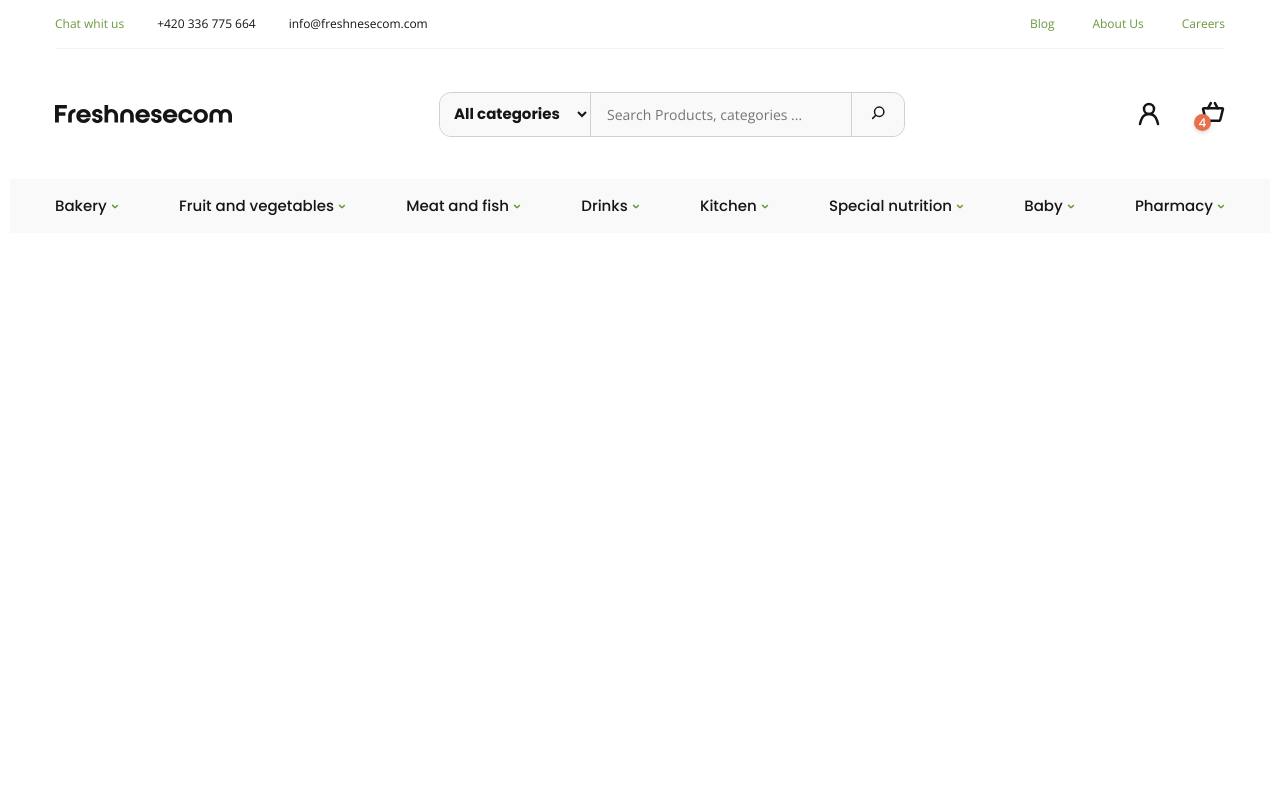
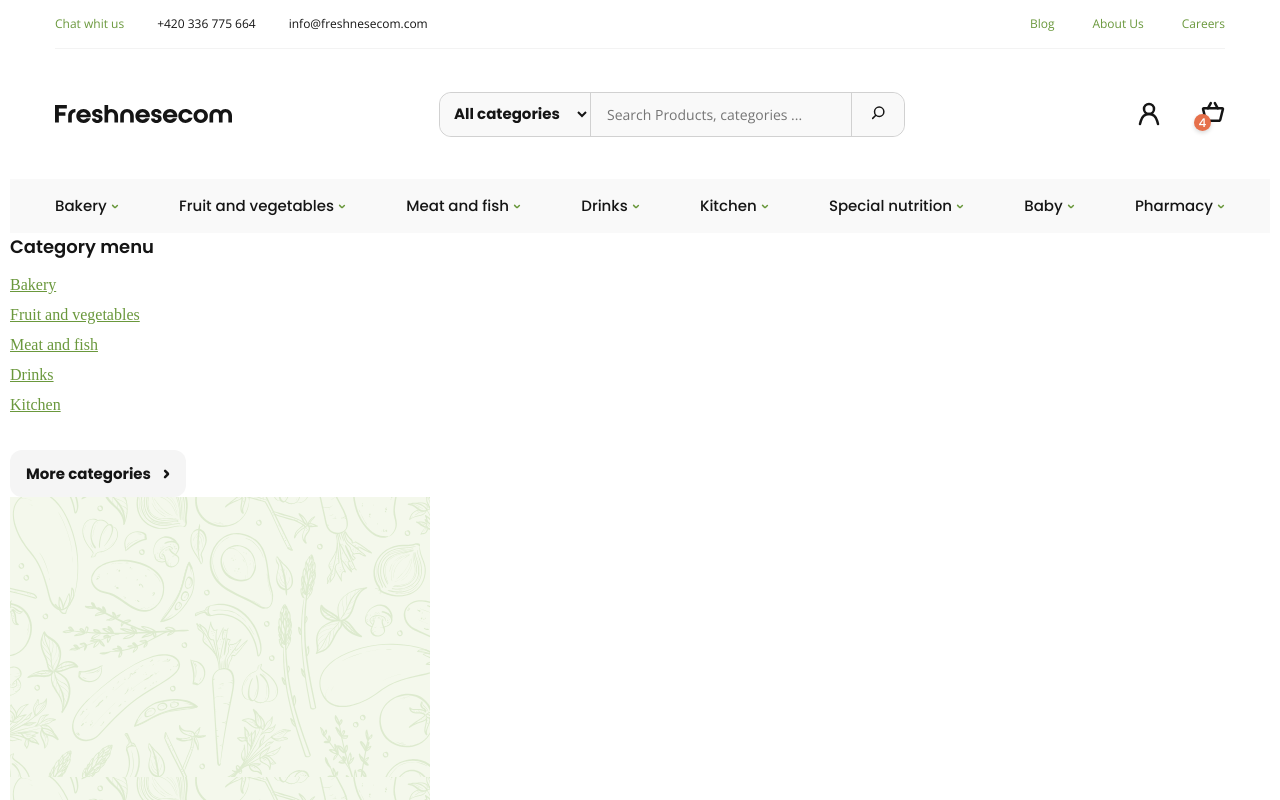
Before and after one commit to altf4rex/eCommerce, a React (Create React App) app in the folder ecom/: page / in a window 1280 px wide. Shown: the top 800 px of the page. Built offline with nearby package versions, Linux system fonts and the light colour scheme.

Commit message:
Home page

```diff
--- a/ecom/src/App.js
+++ b/ecom/src/App.js
@@ -1,5 +1,6 @@
 import Header from './Header.js'
 import Menu from './Menu.js'
+import HomePage from './HomePage.js'
 
 const categories = [
   {name: "Bakery"},
@@ -20,8 +21,8 @@ function App() {
        basketCounter={basketCounter}
       />
       <Menu categories={categories}/>
+      <HomePage categories={categories}/>
       {/*
-      <HomePage />
       <Category />
       <Detail />
       <Checkout />
--- /dev/null
+++ b/ecom/src/BanerRecipe.js
@@ -0,0 +1,12 @@
+import React from 'react'
+import BgRecipe from '../src/assets/BgRecipe.svg'
+
+const BanerRecipe = () => {
+  return (
+    <div className='baner-recipe'>
+        <img className='baner-recipe__img' src={BgRecipe} alt="" />
+    </div>
+  )
+}
+
+export default BanerRecipe
--- /dev/null
+++ b/ecom/src/FirstComponetHome.js
@@ -0,0 +1,15 @@
+import React from 'react'
+import LeftMenuHome from './LeftMenuHome.js'
+import BanerRecipe from './BanerRecipe.js'
+
+const FirstComponetHome = ({categories}) => {
+  return (
+    <div>
+        <LeftMenuHome categories={categories}/>
+        <BanerRecipe />
+        <BanerRecipe />
+    </div>
+  )
+}
+
+export default FirstComponetHome
--- /dev/null
+++ b/ecom/src/HomePage.js
@@ -0,0 +1,11 @@
+import React from 'react'
+import FirstComponetHome from './FirstComponetHome.js'
+const HomePage = ({categories}) => {
+  return (
+    <div>
+        <FirstComponetHome categories={categories}/>
+    </div>
+  )
+}
+
+export default HomePage
--- /dev/null
+++ b/ecom/src/LeftMenuHome.js
@@ -0,0 +1,22 @@
+import React from 'react'
+import ArrowRight from '../src/assets/arrow-right.svg'
+const LeftMenuHome = ({categories}) => {
+  const category = categories.slice(0, 5);
+  return (
+    <div className='left-menu-home'>
+        <h3 className='left-menu-home__name'>Category menu</h3>
+        <ul className='left-menu-home__categories'>
+          {
+         category.map((c) =>
+            <li className='left-menu-home__category' href="#" key={c.name}><a className='left-menu-home__link' href="№">{c.name}</a></li>
+         )
+        }
+        </ul>
+        <div className='left-menu-home__button'>
+        More categories<img src={ArrowRight} alt="" style={{marginLeft: "12.5px"}}/>
+        </div>
+    </div>
+  )
+}
+
+export default LeftMenuHome
--- a/ecom/src/index.css
+++ b/ecom/src/index.css
@@ -14,10 +14,10 @@
 }
 
 .headertop {
+  display: flex;
+  justify-content: space-between;
   margin-top: 16px;
   padding-bottom: 16px;
-  display: flex;
-  justify-content: space-between;
   border-bottom: 1px solid rgba(21, 21, 21, 0.05);
   font-family: "Open Sans";
   font-style: normal;
@@ -59,8 +59,8 @@
 .headersearch {
   display: flex;
   justify-content: space-between;
+  align-items: center;
   margin: 40px 0;
-  align-items: center;
 }
 
 .headersearch__form {
@@ -111,15 +111,20 @@
 }
 
 .headersearch__search-button{
+  padding: 0 18px;
   border: 0;
   border-top-right-radius: 12px;
   border-bottom-right-radius: 12px;
-  padding: 0 18px;
   cursor: pointer;
   background: inherit;
 }
 
 .headersearch__basket-count{
+  position: absolute;
+width: 17px;
+height: 17px;
+right: 14px;
+top: 14px;
   text-align: center;
   font-family: 'Poppins';
 font-style: normal;
@@ -127,24 +132,21 @@ font-weight: 500;
 font-size: 12px;
 line-height: 18px;
 color: #FFFFFF;
-position: absolute;
-width: 17px;
-height: 17px;
-right: 14px;
-top: 14px;
 background: #E6704B;
 box-shadow: 0px 2px 4px rgba(0, 0, 0, 0.15);
 border-radius: 12px;
 }
 
 .menu{
-  padding: 16px 45px;
   display: flex;
+  flex-wrap: wrap;
   justify-content: space-between;
+  padding: 16px 5px 0 45px;
   background-color: #F9F9F9;
 }
 
 .menu__category{
+  margin: 0 40px 16px 0;
   font-family: 'Poppins';
 font-style: normal;
 font-weight: 500;
@@ -153,3 +155,49 @@ line-height: 22px;
 color: #151515;
 cursor: pointer;
 }
+
+.left-menu-home__name{
+  margin-bottom: 16px;
+  font-family: 'Poppins';
+font-style: normal;
+font-weight: 600;
+font-size: 18px;
+line-height: 27px;
+color: #151515;
+}
+
+.left-menu-home__categories{
+  margin-bottom: 36px;
+  list-style: none;
+}
+
+.left-menu-home__category{
+  margin-bottom: 12px;
+}
+
+.left-menu-home__link{
+  color: #6A983C;
+
+}
+
+.left-menu-home__button{
+  display: inline-block;
+  padding: 12.5px 16px;
+  font-family: 'Poppins';
+font-style: normal;
+font-weight: 700;
+font-size: 15px;
+line-height: 22px;
+color: #151515;
+background: #F5F5F5;
+border-radius: 12px;
+cursor: pointer;
+}
+
+.baner-recipe{
+  width: 420px;
+  height: 280px;
+}
+.baner-recipe__img{
+  background-color:#F4F8EC ;
+}
```
Also changed, not shown: ecom/src/assets/BgRecipe.svg (added), ecom/src/assets/arrow-right.svg (added).
